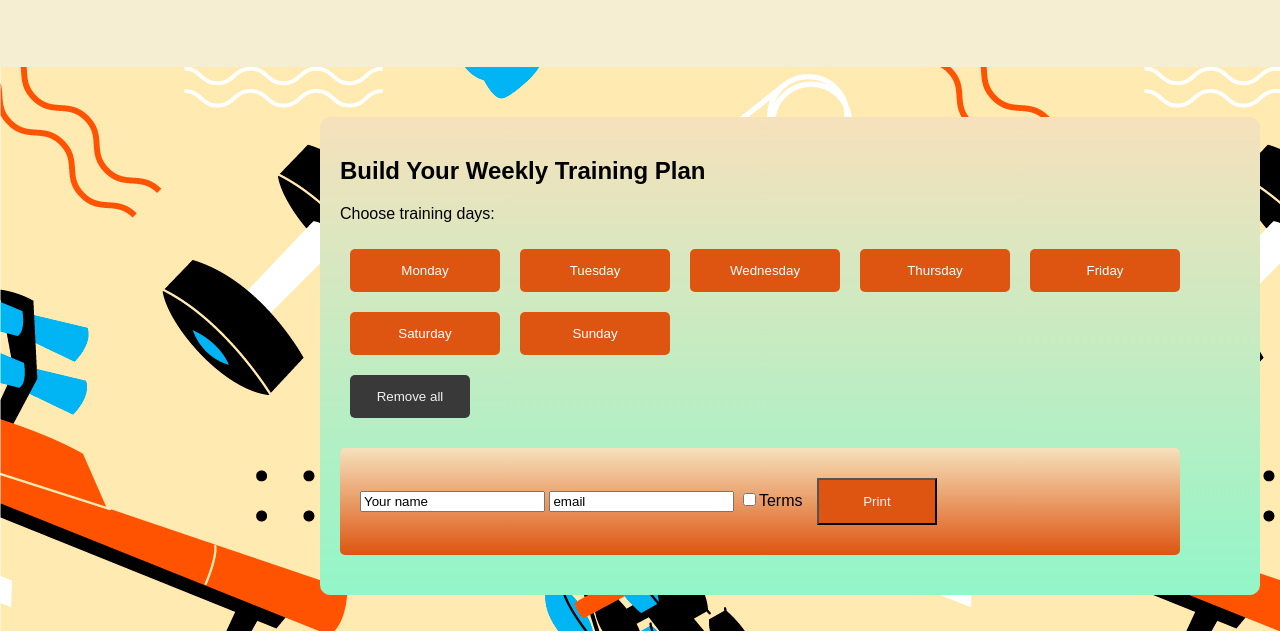
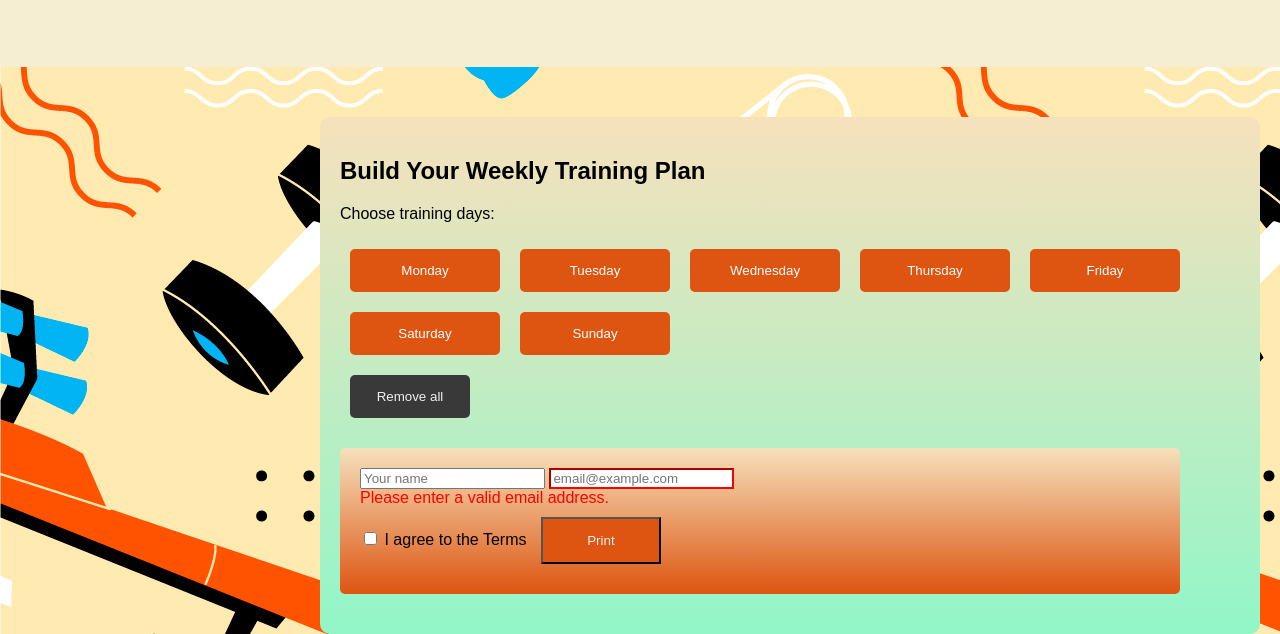
Before and after one commit to Katterina71/Fitness, a plain HTML site: page index.html in a window 1280 px wide. Both pictures are taken after a click on the button "Print". Shown: the part 169-803 px from the top of the page. Drawn offline with Linux system fonts and the light colour scheme.

Commit message:
add validation form

```diff
--- a/index.html
+++ b/index.html
@@ -30,11 +30,14 @@
       <div id="planner"></div>
       <button id="removeAll" class="buttonRemoverAll">Remove all</button>
       <div class="registration">
-        <form action="">
-          <input type="text" name="name" id="name" value="Your name">
-          <input type="email" name="email" id="email" value="email">
-          <input type="checkbox" name="agreement" id="agreement"><label for="agreement">Terms</label>
+        <form action="" id="registrationForm">
+          <input type="text" name="name" id="name" placeholder="Your name">
+          <input type="email" name="email" id="email" placeholder="email@example.com">
+          <div id="emailError" style="color: red; display: none;">Please enter a valid email address.</div>
+          <input type="checkbox" name="agreement" id="agreement">
+          <label for="agreement">I agree to the Terms</label>
           <input type="button" value="Print" class="buttonPrint">
+          <!-- <button id="buttonPrint" class="buttonPrint">Print</button> -->
         </form>
       </div>
       </div>
--- a/src/index.js
+++ b/src/index.js
@@ -288,3 +288,64 @@ document.getElementById("planner").addEventListener("click", function (event) {
     // Perform further actions if needed
   }
 });
+
+
+
+//validation form
+window.onload = function() {
+  const form = document.getElementById('registrationForm');
+  const printButton = document.querySelector('.buttonPrint');
+  const nameInput = document.getElementById('name');
+  const emailInput = document.getElementById('email');
+  const agreementCheckbox = document.getElementById('agreement');
+  const emailError = document.getElementById('emailError'); // Ensure this element exists in your HTML
+
+  // Function to validate email format
+  function validateEmail(email) {
+    const re = /^[^\s@]+@[^\s@]+\.[^\s@]+$/;
+    return re.test(String(email).toLowerCase());
+  }
+
+  // Function to check the form's validity
+  function checkFormValidity() {
+    const isEmailValid = validateEmail(emailInput.value.trim());
+    const isFormFilled = nameInput.value.trim() && emailInput.value.trim() && agreementCheckbox.checked;
+
+    if (!isFormFilled || !isEmailValid) {
+      let message = "Please make sure all fields are filled.";
+      if (!isEmailValid) {
+        message += " Also, ensure the email address is correct.";
+        emailInput.style.borderColor = 'red'; // Change border color to red for invalid email
+        if(emailError) emailError.style.display = 'block'; // Show error message if email is invalid
+      }
+      window.alert(message); // Show alert with the validation message
+      return false; // Form is not valid
+    } else {
+      if(emailError) emailError.style.display = 'none'; // Hide error message if email is valid
+      emailInput.style.borderColor = 'initial'; // Reset border color for valid email
+      return true; // Form is valid
+    }
+  }
+
+  // Remove disabling/enabling logic from input and checkbox listeners
+  nameInput.addEventListener('input', function() {
+    emailInput.style.borderColor = 'initial'; // Reset border color when user starts typing
+    if(emailError) emailError.style.display = 'none'; // Optionally, hide error message
+  });
+
+  emailInput.addEventListener('input', function() {
+    emailInput.style.borderColor = 'initial'; // Reset border color when user starts typing
+    if(emailError) emailError.style.display = 'none'; // Optionally, hide error message
+  });
+
+  agreementCheckbox.addEventListener('change', function() {
+    // This could be used for additional logic when the checkbox state changes
+  });
+
+  // Adjust functionality to the print button to check form validity before printing
+  printButton.addEventListener('click', function() {
+    if (checkFormValidity()) {
+      window.print(); // Print the document only if the form is valid
+    }
+  });
+};
--- a/src/styles.css
+++ b/src/styles.css
@@ -180,10 +180,15 @@ body {
     cursor: pointer;
     width: 120px;
     background-color: #dd5511;
+    /* background-color: #a7a7a7; */
   }
 
   .buttonPrint:hover {
     background-color: #a8380c;
+  }
+
+  .buttonPrint:disabled {
+    background-color: #a7a7a7;
   }
 
   .choosenDay {
```
